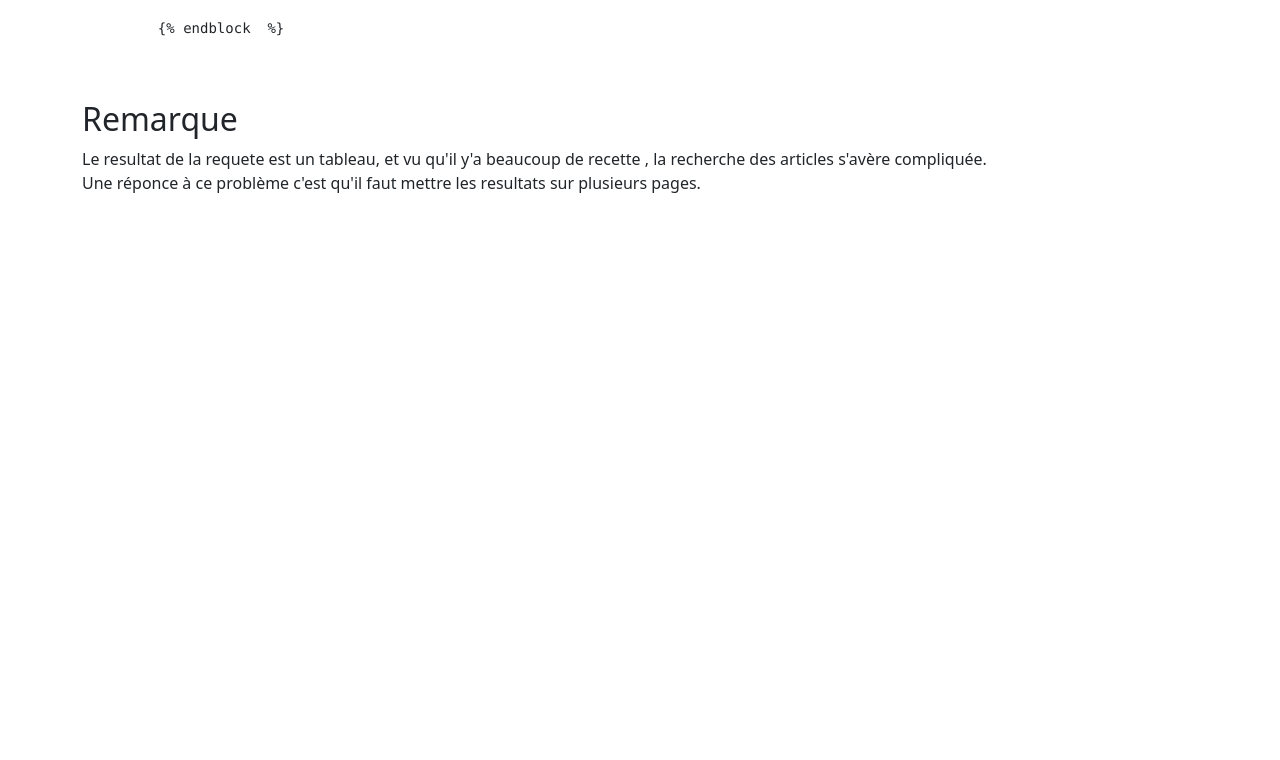
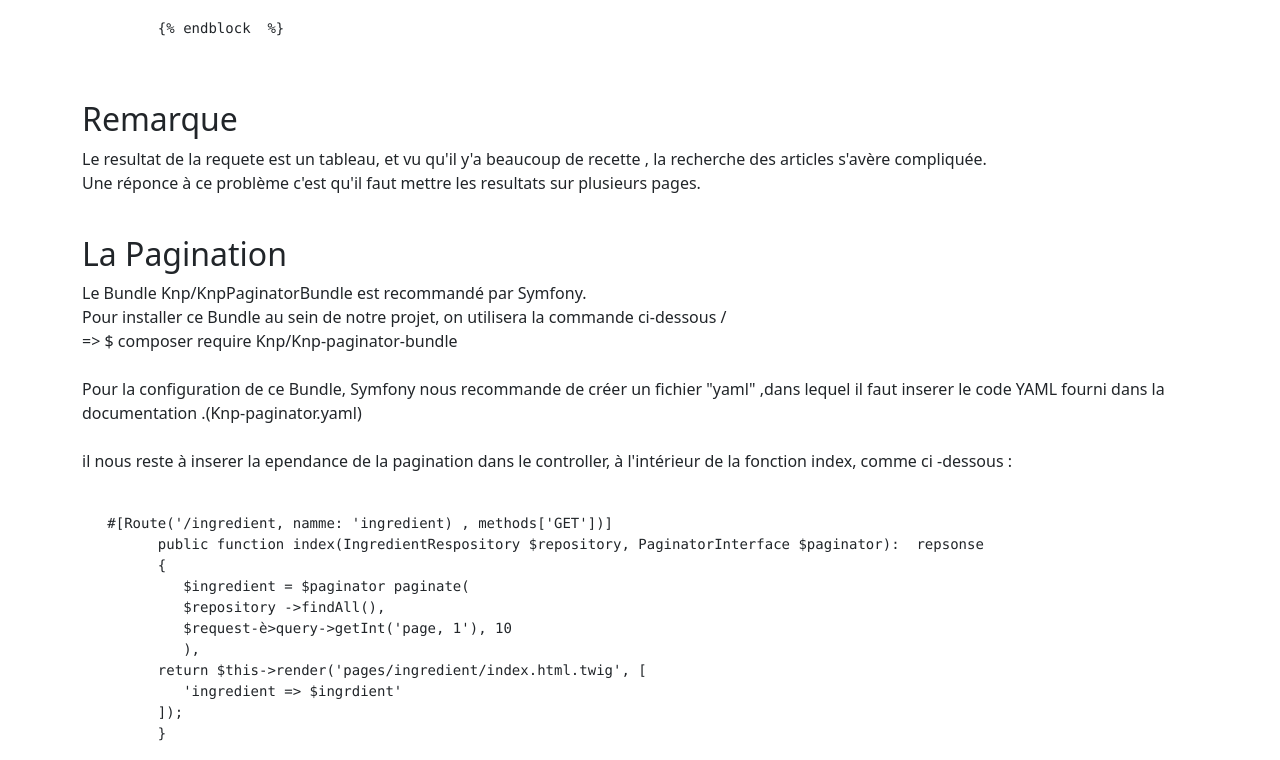
Before and after one commit to akkramm00/Les-fixtures-et-les-fakers-Symfony, a plain HTML site: page crud.html in a window 1280 px wide. Shown: the part 1562-2322 px from the top of the page. Before the commit the page ends 1773 px from the top, so only its background shows below. Drawn offline with Linux system fonts and the light colour scheme.

Commit message:
add controller /pagination

```diff
--- a/crud.html
+++ b/crud.html
@@ -112,6 +112,36 @@
          Le resultat de la requete est un tableau,  et vu qu'il y'a beaucoup de recette , la recherche des articles s'avère compliquée. <br>
          Une réponce à ce problème c'est qu'il faut mettre les resultats sur plusieurs pages.
        </p>
+       <br>
+       <h2>La Pagination</h2>
+       <p>
+         Le Bundle Knp/KnpPaginatorBundle est recommandé par Symfony. <br>
+         Pour installer ce Bundle au sein de notre projet, on utilisera la commande ci-dessous /
+         <br>
+         => $ composer require Knp/Knp-paginator-bundle
+         <br><br>
+
+         Pour la configuration de ce Bundle, Symfony nous recommande de créer un fichier "yaml" ,dans lequel il faut inserer le code YAML fourni dans la documentation .(Knp-paginator.yaml) <br>
+         <br>
+          il nous reste à inserer la ependance de la pagination dans le controller, à l'intérieur de la fonction index, comme ci -dessous :
+         <br><br>
+
+
+<pre>
+   #[Route('/ingredient, namme: 'ingredient) , methods['GET'])]
+         public function index(IngredientRespository $repository, PaginatorInterface $paginator):  repsonse
+         {
+            $ingredient = $paginator paginate(
+            $repository ->findAll(),
+            $request-è>query->getInt('page, 1'), 10
+            ),
+         return $this->render('pages/ingredient/index.html.twig', [
+            'ingredient => $ingrdient'
+         ]);
+         }
+</pre>
+
+       </p>
 
     </div>
    </div>
```
